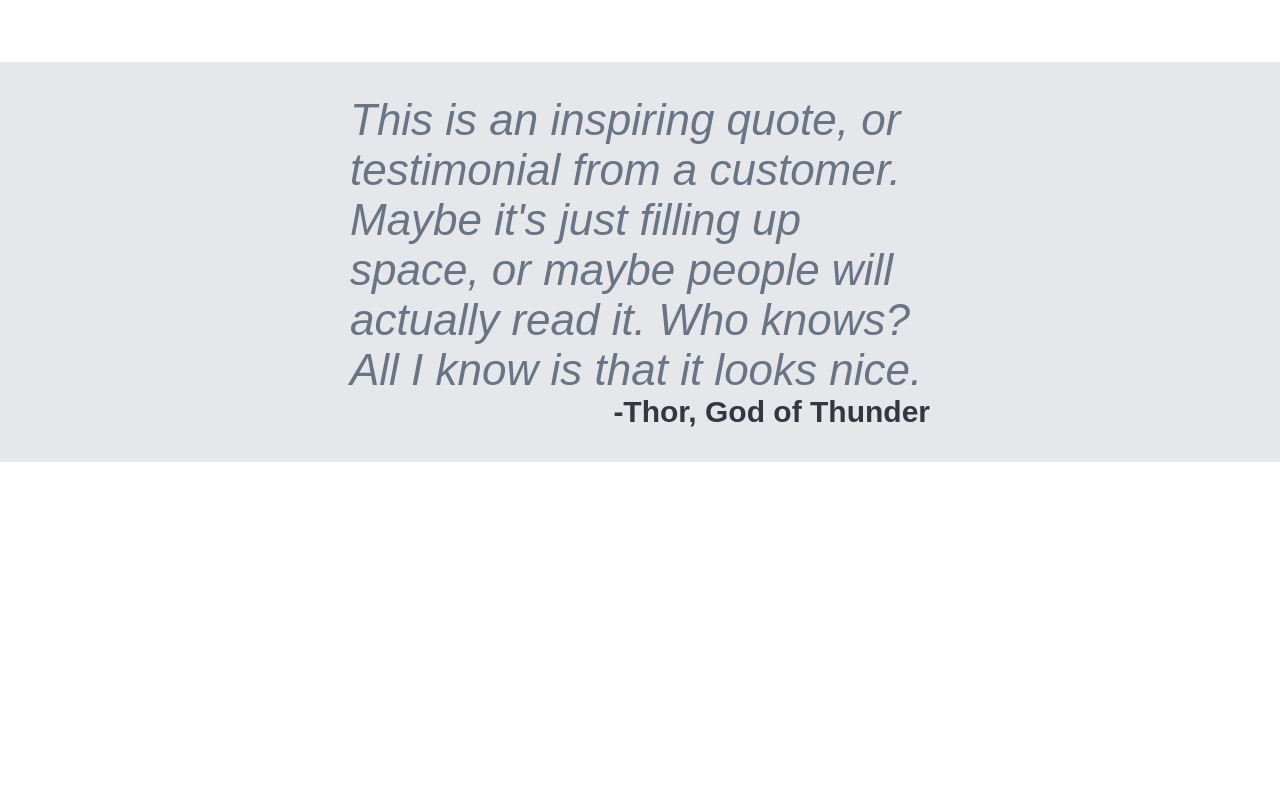
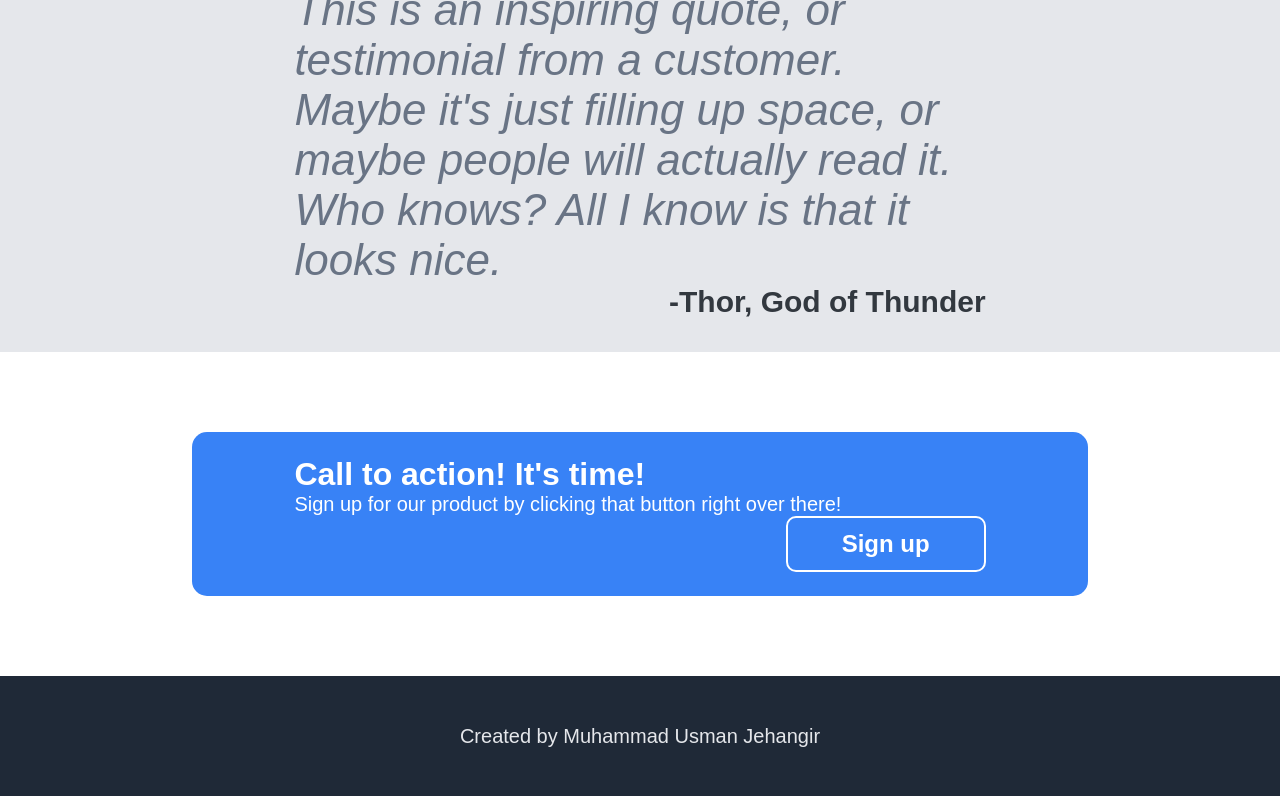
Before and after one commit to muj2001/demo-landing-page, a plain HTML site: page index.html in a window 1280 px wide. Shown: the part 1560-2356 px from the top of the page. Before the commit the page ends 2022 px from the top, so only its background shows below. Drawn offline with Linux system fonts and the light colour scheme.

Commit message:
Completed the demo landing page.

```diff
--- a/css/style.css
+++ b/css/style.css
@@ -13,7 +13,7 @@ body {
 
 .section-1 {
     background-color: #1f2937;
-    padding: 24px 300px;
+    padding: 24px 16vw;
     min-height: 75vh;
     display: flex;
     flex-direction: column;
@@ -101,6 +101,7 @@ button.sign-up {
     font-size: 24px;
     border-radius: 10px;
     margin-right: auto;
+    border: none;
 }
 
 /* Section 2 */
@@ -176,7 +177,7 @@ button.sign-up {
     flex-direction: column;
     justify-content: center;
     align-items: center;
-    padding: 24px 350px;
+    padding: 24px 23vw;
     /* border: 2px green solid; */
 }
 
@@ -195,3 +196,60 @@ button.sign-up {
     font-weight: 800;
     align-self: flex-end;
 }
+
+/* Section 4 */
+
+.section-4 {
+    min-height: 40vh;
+    display: flex;
+    padding: 10vh 15vw;
+    /* border: 2px solid red; */
+}
+
+.section-4 .sign-up {
+    border: 2px solid white;
+    margin-left: auto;
+    margin-right: 0;
+}
+
+.sign-up-card {
+    flex: 1;
+    background-color: #3882f6;
+    border-radius: 15px;
+    display: flex;
+    align-items: center;
+    /* border: 2px red solid; */
+    flex-wrap: wrap;
+    padding: 3vh 8vw;
+}
+
+.sign-up-prompt {
+    margin-right: auto;
+    /* border: 2px red solid; */
+    display: flex;
+    flex-direction: column;
+    color: white;
+}
+
+.sign-up-title {
+    font-size: 32px;
+    font-weight: bold;
+}
+
+.sign-up-direct {
+    font-size: 20px;
+    font-weight: lighter;
+}
+
+.footer {
+    min-height: 15vh;
+    background-color: #1f2937;
+    color: #e5e7eb;
+    display: flex;
+    justify-content: center;
+    align-items: center;
+}
+
+.footer-text {
+    font-size: 20px;
+}
--- a/index.html
+++ b/index.html
@@ -51,5 +51,17 @@
             </div>
             <div class="quote-author">-Thor, God of Thunder</div>
         </div>
+        <div class="section-4">
+            <div class="sign-up-card">
+                <div class="sign-up-prompt">
+                    <div class="sign-up-title">Call to action! It's time!</div>
+                    <div class="sign-up-direct">Sign up for our product by clicking that button right over there!</div>
+                </div>
+                <button class="sign-up">Sign up</button>
+            </div>
+        </div>
+        <div class="footer">
+            <div class="footer-text">Created by Muhammad Usman Jehangir</div>
+        </div>
     </body>
 </html>
```
